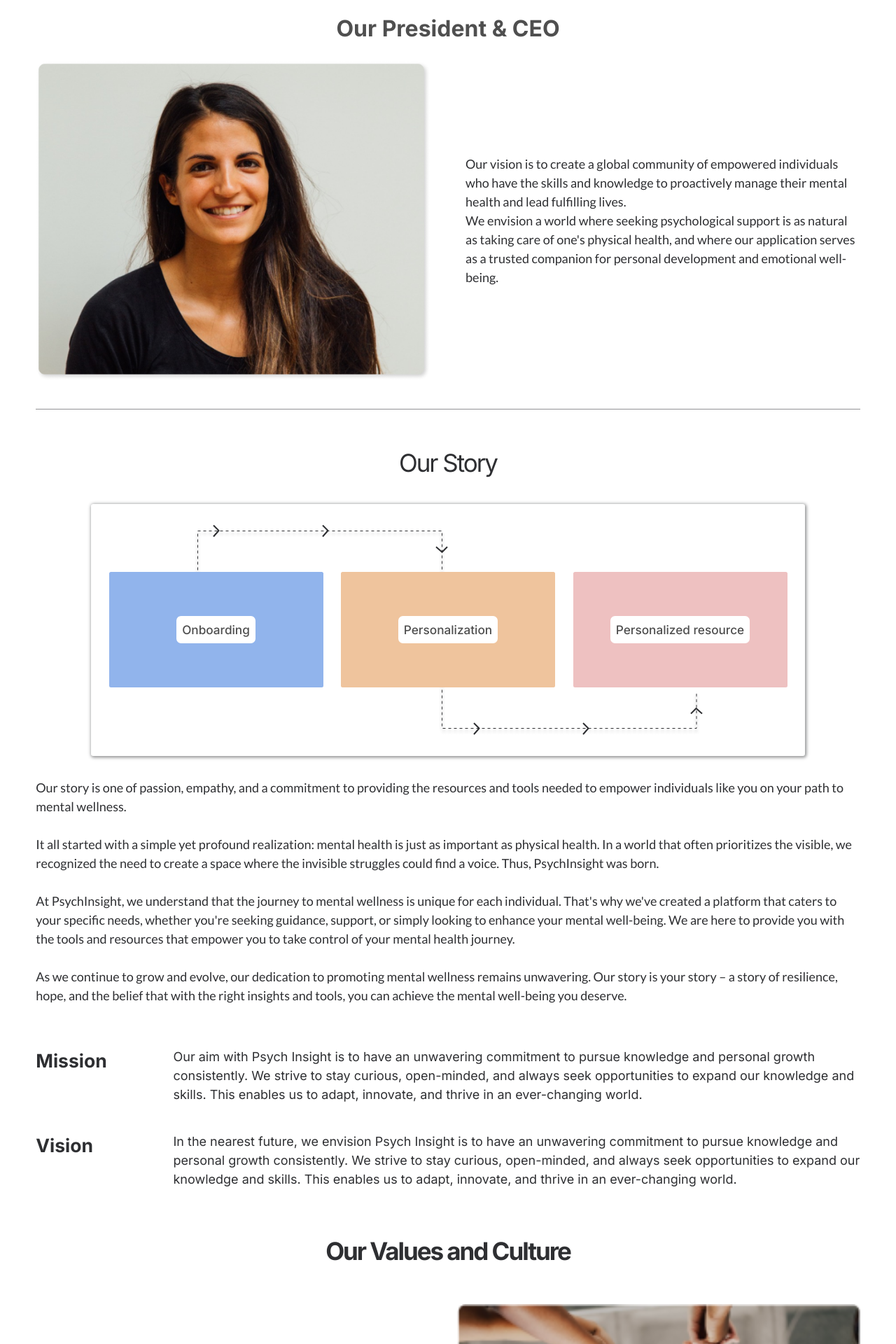
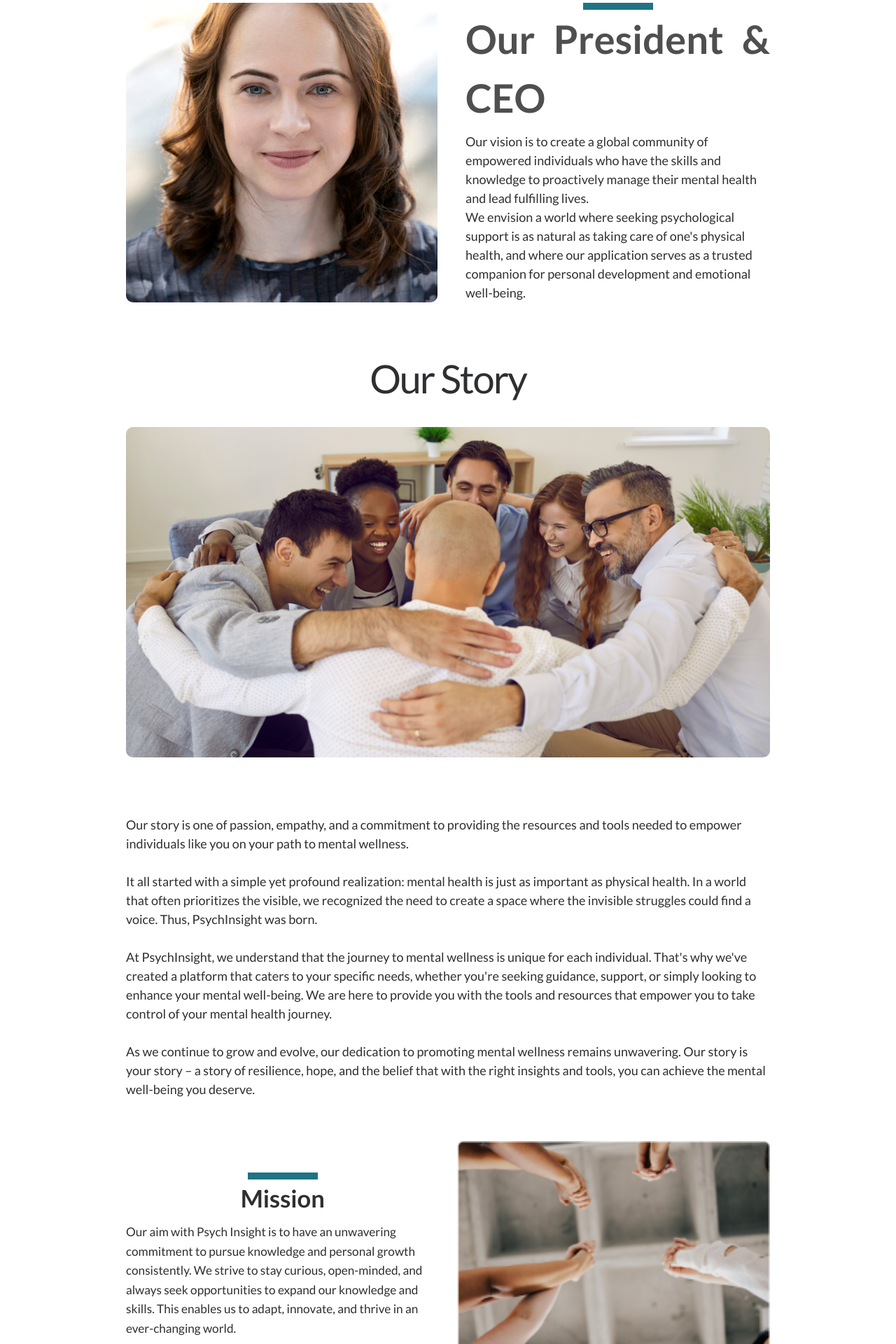
Before and after one commit to towoju5/psychinsightsapp, a PHP site: page /about in a window 1280 px wide. Shown: the part 1320-3240 px from the top of the page at 70% size. Run offline with PHP 8.4, Linux system fonts and the light colour scheme; some libraries are stand-ins or nearby versions.

Commit message:
about us

```diff
--- a/about.php
+++ b/about.php
@@ -9,36 +9,36 @@
 	</div>
 </section>
 
-<section>
+<section class="lg:mx-28 xl:mx-56 mt-12">
 	<div class="about__inner">
 		<section class="ceo">
 			<!-- <p class="text-center lg:hidden text-2xl py-8">About Us</p> -->
 			<div class="grid lg:grid-cols-2 gap-20 items-center py-20">
 				<div class="ceo__col ceo__col--1 py-18">
 					<div class="ceo__text-group">
-						<h3 class="text-center lg:text-left text-[32px] font-bold">Bridging the Gap in Mental Health
-							Support</h3>
-						<small class="text-center lg:text-left text-[20px]">Empowering individuals with insights for
-							better mental well-being.</small>
+						<div class="tick__border-top mx-auto"></div>
+						<h3 class="text-center lg:text-left text-[32px] font-bold">Optimize your Mental Health and Live a Better Life</h3>
+						<small class="text-center lg:text-left text-[20px]">Personalized support for your well being and mental health journey.</small>
 					</div>
 				</div>
 				<div class="better-life">
-					<img class="ceo__image" src="./static/images/about-us/together.png" alt="a group of people holding hands together">
+					<img class="ceo__image about__images mx-auto" src="./static/images/about-us/about-001.png" alt="stage">
 				</div>
 			</div>
-			<div class="border border-[#2E2F32]"></div>
+
 			<div class="ceo__row ceo__row--2">
-				<div class="ceo__inner-row ceo__inner-row--1">
-					<h3 class="text-[32px] font-bold">Our President & CEO</h3>
-				</div>
 				<div class="grid lg:grid-cols-2 gap-20 items-center">
 					<div class="xoxo">
 						<div class="ceo-image">
-							<img src="./static/images/about-us/ceo.png" alt="" class="ceo__image">
+							<img src="./static/images/about-us/ceo.png" alt="" class="ceo__image mx-auto about__images rounded-2xl">
 						</div>
 					</div>
 					<div class="xoxo">
 						<div class="ceo__text-group">
+							<div class="ceo__inner-row ceo__inner-row--1 grid">
+								<div class="tick__border-top mx-auto"></div>
+								<h3 class="text-[56px] font-bold">Our President & CEO</h3>
+							</div>
 							<small class="ceo__small">
 								Our vision is to create a global community of empowered individuals who have the skills
 								and knowledge to proactively manage their mental health and lead fulfilling lives.
@@ -52,40 +52,14 @@
 				</div>
 			</div>
 		</section>
+
 		<section class="ourstory">
 			<div class="ourstory__row ourstory__row--1">
-				<h3 class="ceo__heading ceo__heading--3">Our Story</h3>
-			</div>
-			<div class="ourstory__row ourstory__row--2">
-				<div class="hidden lg:block">
-					<div class="ourstory__diagram">
-						<div class="ourstory__diagram-col ourstory__diagram-col--1">
-							<span>Onboarding</span>
-						</div>
-						<div class="ourstory__diagram-col ourstory__diagram-col--2">
-							<span>Personalization</span>
-						</div>
-						<div class="ourstory__diagram-col ourstory__diagram-col--3">
-							<span>Personalized resource</span>
-						</div>
-						<img src="static/images/arrow.svg" alt="" class="ourstory__direction">
-					</div>
+				<h3 class="ceo__heading ceo__heading--3 text-[56px]">Our Story</h3>
+				<div class="py-20">
+					<img src="./static/images/about-us/Image 6.png" alt="our story is togetherness" class="mx-auto rounded-2xl">
 				</div>
 
-				<div class="lg:hidden text-center flex justify-center">
-					<div class="space-y-12">
-						<div class="bg-[#A6C1ED] p-20 rounded-xl">
-							<span class="bg-white text-2xl py-2 px-2 rounded-xl">Onboarding</span>
-						</div>
-						<div class="bg-[#EFC49D] p-20 rounded-xl">
-							<span class="bg-white text-2xl py-2 px-2 rounded-xl">Personalization</span>
-						</div>
-						<div class="bg-[#EEC1C1] p-20 rounded-xl">
-							<span class="bg-white text-2xl py-2 px-2 rounded-xl">Personalized resource</span>
-						</div>
-						<img src="static/images/about-us/our story.png" alt="" class="hidden">
-					</div>
-				</div>
 			</div>
 			<div class="ourstory__row ourstory__row--3">
 				<p class="ceo__small">
@@ -116,29 +90,43 @@
 			</div>
 		</section>
 		<section class="mission">
-			<div class="mission__row">
-				<h4 class="mission__heading mission__heading--1 font-bold w-full md:w-1/6">Mission</h4>
-				<span class="mission__small lg:w-5/6">
+			<div class="grid md:grid-cols-2 items-center gap-10 border-b md:border-b-0 pb-2">
+				<div class="values__col md:order-2">
+					<img class="values__image" src="static/images/about-us/001.png" alt="people holding hands in a .png picture">
+				</div>
+				<div class="values__col values__col--text  md:order-1">
+					<div class="tick__border-top mx-auto"></div>
+					<h4 class="values__heading font-bold">Mission</h4>
+					<p class="values__text">
 					Our aim with Psych Insight is to have an unwavering commitment to pursue knowledge and personal growth consistently. We strive to stay curious, open-minded, and always seek opportunities to expand our knowledge and skills. This enables us to adapt, innovate, and thrive in an ever-changing world.
-				</span>
+					</p>
+				</div>
 			</div>
-			<div class="mission__row">
-				<h4 class="mission__heading mission__heading--1 font-bold w-full md:w-1/6">Vision</h4>
-				<span class="mission__small lg:w-5/6">
+			<div class="grid md:grid-cols-2 items-center gap-10 border-b md:border-b-0 pb-2">
+				<div class="values__col md:order-1">
+					<img class="values__image" src="static/images/about-us/002.png" alt="two people holding hands in a .png picture">
+				</div>
+				<div class="values__col values__col--text md:order-2">
+					<div class="tick__border-top mx-auto"></div>
+					<h4 class="values__heading font-bold">Vision</h4>
+					<p class="values__text">
 					In the nearest future, we envision Psych Insight is to have an unwavering commitment to pursue knowledge and personal growth consistently. We strive to stay curious, open-minded, and always seek opportunities to expand our knowledge and skills. This enables us to adapt, innovate, and thrive in an ever-changing world.
-				</span>
+					</p>
+				</div>
 			</div>
 		</section>
 
 		<section class="values">
-			<div class="values__row values__row--heading">
-				<h3 class="ceo__heading ceo__heading--3 font-bold" style="text-align: center;">Our Values and Culture</h3>
+			<div class="values__row values__row--heading grid">
+				<div class="tick__border-top mx-auto text-center"></div>
+				<h3 class="ceo__heading ceo__heading--3 font-bold text-[56px]" style="text-align: center;">Our Values and Culture</h3>
 			</div>
 			<div class="grid md:grid-cols-2 items-center gap-10 border-b md:border-b-0 pb-2">
 				<div class="values__col md:order-2">
 					<img class="values__image" src="static/images/about-us/001.png" alt="people holding hands in a .png picture">
 				</div>
 				<div class="values__col values__col--text  md:order-1">
+					<div class="tick__border-top mx-auto"></div>
 					<h4 class="values__heading font-bold">Empowerment</h4>
 					<p class="values__text">We believe in empowering individuals to take an active role in their mental
 						well-being, providing them with the tools and knowledge to make positive changes in their lives.
@@ -150,6 +138,7 @@
 					<img class="values__image" src="static/images/about-us/002.png" alt="two people holding hands in a .png picture">
 				</div>
 				<div class="values__col values__col--text md:order-2">
+					<div class="tick__border-top mx-auto"></div>
 					<h4 class="values__heading font-bold">Compassion</h4>
 					<p class="values__text">We approach our users with empathy and compassion, understanding the
 						challenges they
@@ -161,6 +150,7 @@
 					<img class="values__image" src="static/images/about-us/003.png" alt="two people shaking hands in a .png picture">
 				</div>
 				<div class="values__col values__col--text md:order-1">
+					<div class="tick__border-top mx-auto"></div>
 					<h4 class="values__heading font-bold">Integrity</h4>
 					<p class="values__text">We operate with transparency and integrity, ensuring that our application's
 						content
@@ -172,6 +162,7 @@
 					<img class="values__image" src="static/images/about-us/004.png" alt="two people shaking hands in a .png picture">
 				</div>
 				<div class="values__col values__col--text  md:order-2">
+					<div class="tick__border-top mx-auto"></div>
 					<h4 class="values__heading font-bold">Community</h4>
 					<p class="values__text">We foster a sense of community among our users, providing a platform for
 						sharing
--- a/static/css/styles.css
+++ b/static/css/styles.css
@@ -1,4 +1,4 @@
-@import url("https://fonts.googleapis.com/css2?family=Inter:wght@100;200;300;400;500;600;700;800;900&family=Krona+One&family=Lato:ital,wght@0,100;0,300;0,400;0,700;0,900;1,100;1,300;1,400;1,700;1,900&family=Poppins:ital,wght@0,100;0,200;0,300;0,400;0,500;0,600;0,700;0,800;0,900;1,100;1,200;1,300;1,400;1,500;1,600;1,700;1,800;1,900&display=swap");
+@import url("https://fonts.googleapis.com/css2?family=Lato:wght@100;200;300;400;500;600;700;800;900&family=Krona+One&family=Lato:ital,wght@0,100;0,300;0,400;0,700;0,900;1,100;1,300;1,400;1,700;1,900&family=Poppins:ital,wght@0,100;0,200;0,300;0,400;0,500;0,600;0,700;0,800;0,900;1,100;1,200;1,300;1,400;1,500;1,600;1,700;1,800;1,900&display=swap");
 
 *,
 *::before,
@@ -22,7 +22,9 @@
 }
 
 body {
-	font-family: "Inter", sans-serif;
+	/* font-family: "Inter", sans-serif; */
+	font-family: 'Lato', sans-serif;
+	text-align: justify;
 	overflow-x: hidden;
 }
 
@@ -42,6 +44,11 @@
 	margin: 1.25rem auto 9.25rem;
 }
 
+.about__images {
+	max-width: 646px;
+	max-height: 428px;
+}
+
 .ceo {
 	width: 100%;
 	display: flex;
@@ -49,10 +56,9 @@
 }
 
 .ceo__image {
-	width: 100%;
-	height: 100%;
 	object-fit: cover;
 	border-radius: 5px;
+	align-self: center;
 }
 
 .ceo__image-container {
@@ -79,7 +85,7 @@
 	display: flex;
 	height: 38rem;
 	padding: 4rem 0;
-	border-bottom: 1px solid rgba(46, 47, 50, 0.52);
+	/* border-bottom: 1px solid rgba(46, 47, 50, 0.52); */
 	justify-content: space-between;
 }
 
@@ -111,7 +117,12 @@
 
 .ceo__small,
 .ceo__heading {
-	color: #2e2f32;
+	font-size: 24px;
+	font-weight: 400;
+	line-height: 38px;
+	letter-spacing: 0em;
+	text-align: left;
+	color: #2E2F32;
 }
 
 .ceo__heading {
@@ -124,7 +135,6 @@
 }
 
 .ceo__small {
-	font-family: Lato;
 	font-size: 18px;
 	font-weight: 400;
 	line-height: 27px;
@@ -148,6 +158,14 @@
 
 .ourstory__row--1 {
 	text-align: center;
+}
+
+.ourstory__row--3 {
+	font-size: 24px;
+	font-weight: 400;
+	line-height: 38px;
+	letter-spacing: 0em;
+	text-align: left;
 }
 
 .ourstory__diagram {
@@ -986,7 +1004,6 @@
 }
 
 .home__small {
-	font-family: Lato;
 	font-size: 14px;
 	font-weight: 500;
 	line-height: 17px;
@@ -1050,7 +1067,6 @@
 }
 
 .home__tab-text {
-	font-family: Lato;
 	font-size: 14px;
 	font-weight: 500;
 	line-height: 17px;
@@ -1068,7 +1084,6 @@
 }
 
 .info-text {
-	font-family: Lato;
 	font-size: 14px;
 	font-weight: 700;
 	line-height: 17px;
@@ -1996,7 +2011,6 @@
 }
 
 .r_text1 {
-	font-family: Lato;
 	font-size: 28px;
 	font-weight: 700;
 	line-height: 34px;
@@ -2020,7 +2034,6 @@
 }
 
 .ball__title-heading {
-	font-family: Lato;
 	font-size: 43px;
 	font-weight: 600;
 	line-height: 50px;
@@ -2029,7 +2042,6 @@
 }
 
 .ball__title-text {
-	font-family: Lato;
 	font-size: 21px;
 	font-weight: 600;
 	line-height: 32px;
@@ -2049,8 +2061,10 @@
 	border: none;
 	border-top: 0.5px solid #207384;
 }
+
 #about__hero-section {
-    position: relative; /* Add this line to position the pseudo-element relative to its container */
+	position: relative;
+	/* Add this line to position the pseudo-element relative to its container */
 	background-image: url('../images/about-us/Image-1.png');
 	background-size: cover;
 	background-position: center;
@@ -2065,7 +2079,8 @@
 	left: 0;
 	width: 100%;
 	height: 100%;
-    background-color: black; /* Change this to the color you want */
+	background-color: black;
+	/* Change this to the color you want */
 	opacity: 0.6;
 }
 
@@ -2074,7 +2089,8 @@
 	height: 70vh;
 	display: table;
 	width: 100%;
-    position: relative; /* Add this line to establish a new stacking context */
+	position: relative;
+	/* Add this line to establish a new stacking context */
 }
 
 .center-content {
@@ -2083,11 +2099,19 @@
 }
 
 #about__hero-section .center-content h1 {
-    margin: 0; /* Remove default margin for better spacing */
+	margin: 0;
+	/* Remove default margin for better spacing */
 }
 
 #about__hero-section .center-content h1.text-white {
-    color: white; /* Ensure text color is white for better visibility */
+	color: white;
+	/* Ensure text color is white for better visibility */
+}
+
+.tick__border-top {
+	width: 100px;
+	height: 10.59px;
+	border-top: 10px solid #207384;
 }
 
 @media screen and (max-width: 768px) {
```
Also changed, not shown: static/images/about-us/Image 6.png (added), static/images/about-us/about-001.png (added), static/images/about-us/ceo.png, 2 other files. Lines whose indentation alone changed are shown as unchanged.
